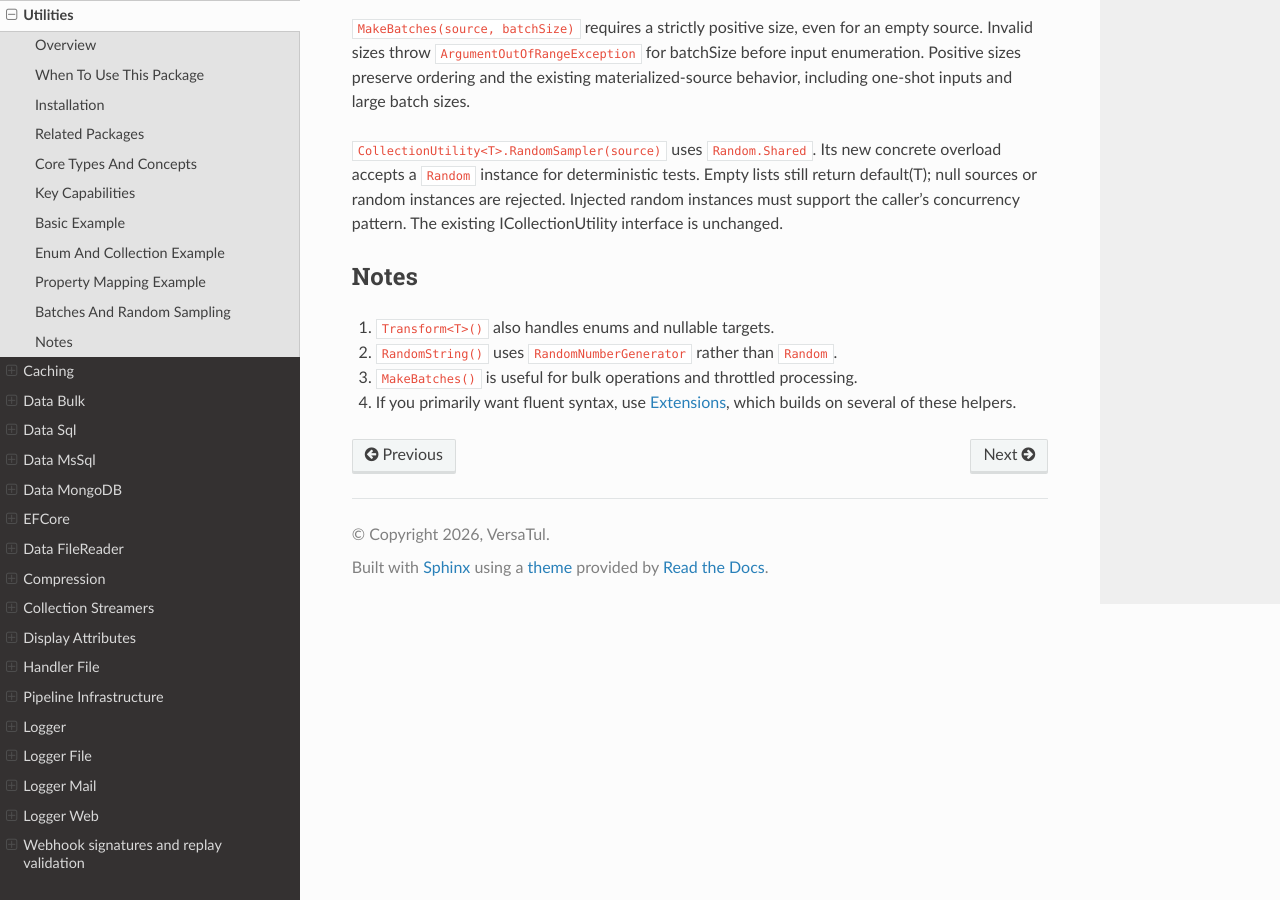
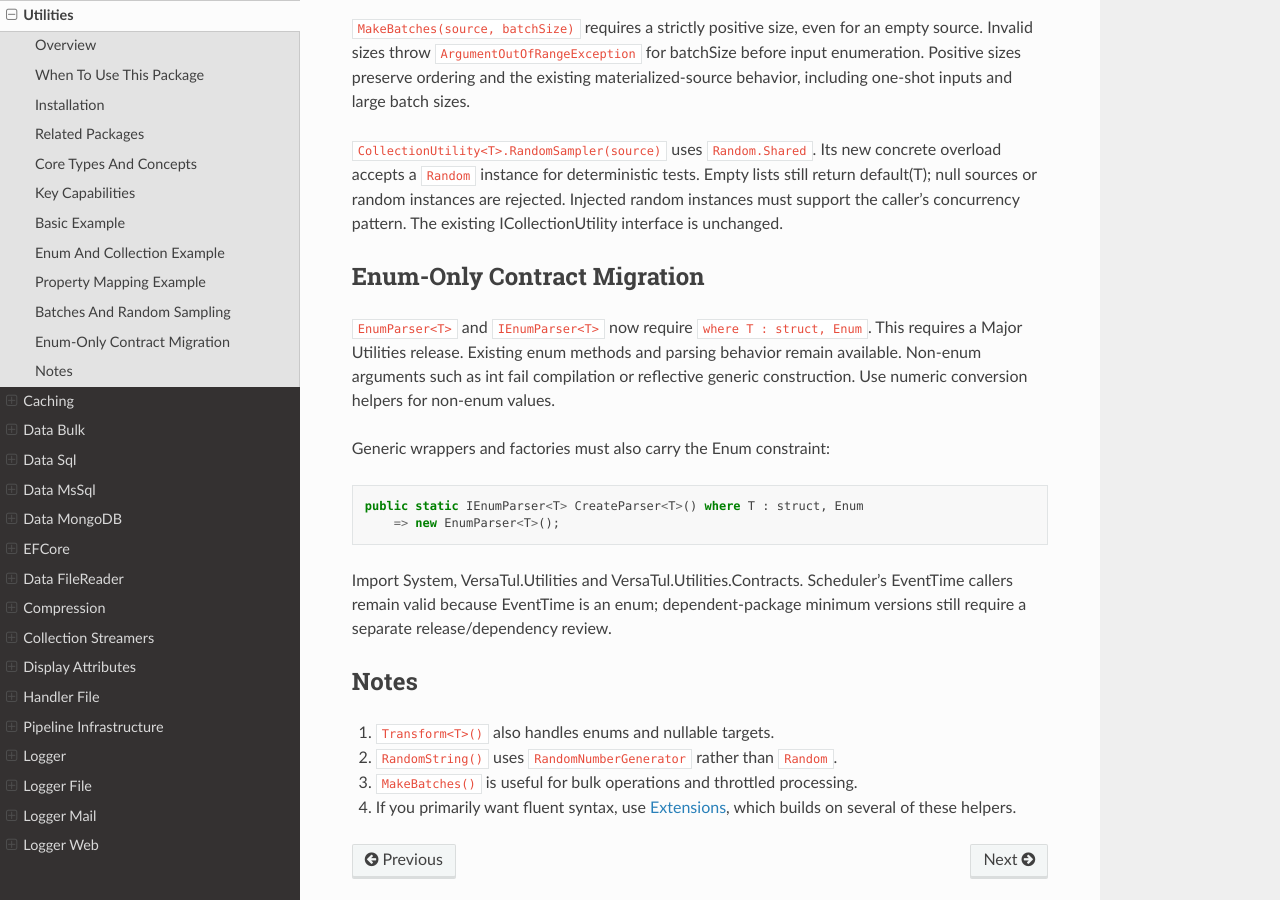
Before and after one commit to BjornWilliams/DocsVersaTul, a Sphinx documentation site: the page built from docs/source/utilities.rst, in a window 1280 px wide and 900 px high, scrolled down 2838 px. Built offline with Sphinx 7.4.7 and the Read the Docs theme 3.1.0, drawn with Linux system fonts in a browser that asks for light colours.

Commit message:
Document enum-only generic constraint migration
AB#3028

AB#3022

```diff
--- a/docs/source/utilities.rst
+++ b/docs/source/utilities.rst
@@ -147,6 +147,25 @@ lists still return default(T); null sources or random instances are rejected.
 Injected random instances must support the caller's concurrency pattern. The
 existing ICollectionUtility interface is unchanged.
 
+Enum-Only Contract Migration
+----------------------------
+
+``EnumParser<T>`` and ``IEnumParser<T>`` now require ``where T : struct, Enum``.
+This requires a Major Utilities release. Existing enum methods and parsing behavior
+remain available. Non-enum arguments such as int fail compilation or reflective
+generic construction. Use numeric conversion helpers for non-enum values.
+
+Generic wrappers and factories must also carry the Enum constraint:
+
+.. code-block:: csharp
+
+    public static IEnumParser<T> CreateParser<T>() where T : struct, Enum
+        => new EnumParser<T>();
+
+Import System, VersaTul.Utilities and VersaTul.Utilities.Contracts. Scheduler's
+EventTime callers remain valid because EventTime is an enum; dependent-package
+minimum versions still require a separate release/dependency review.
+
 Notes
 -----
 
```
